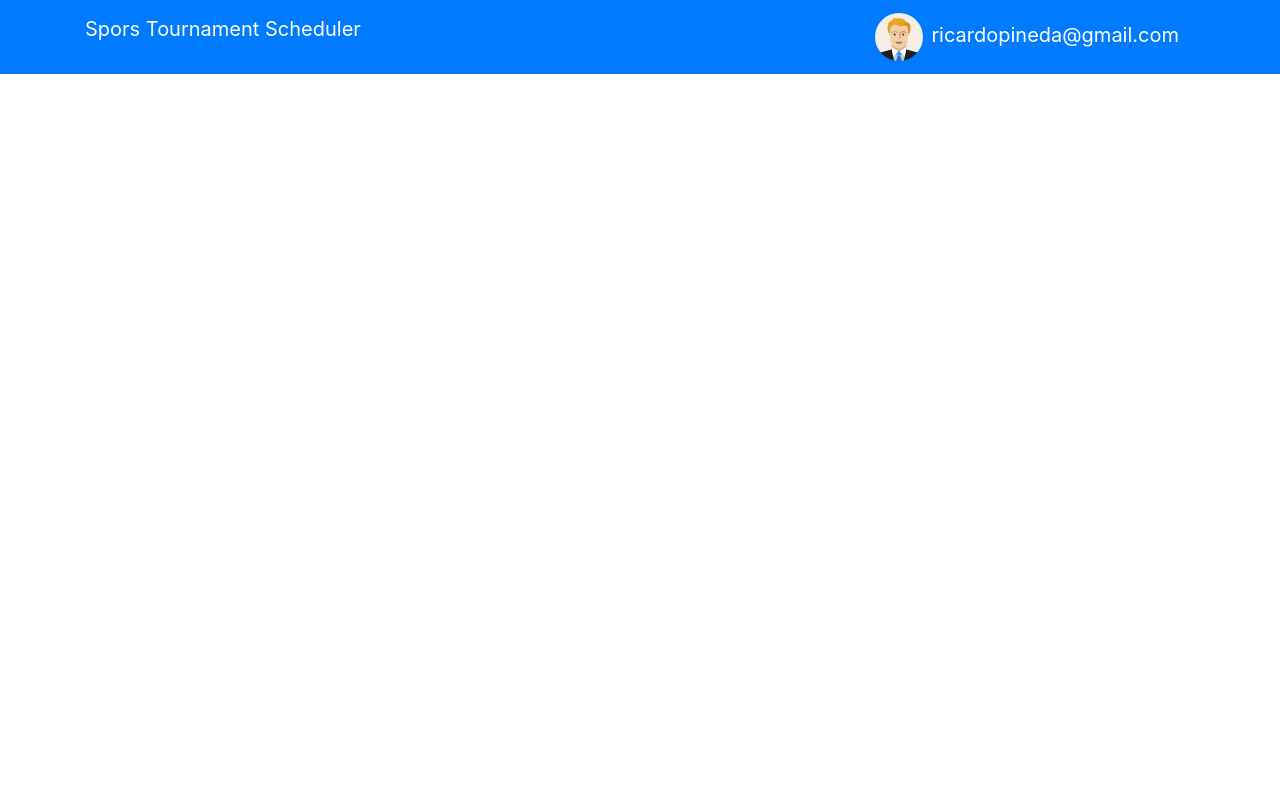
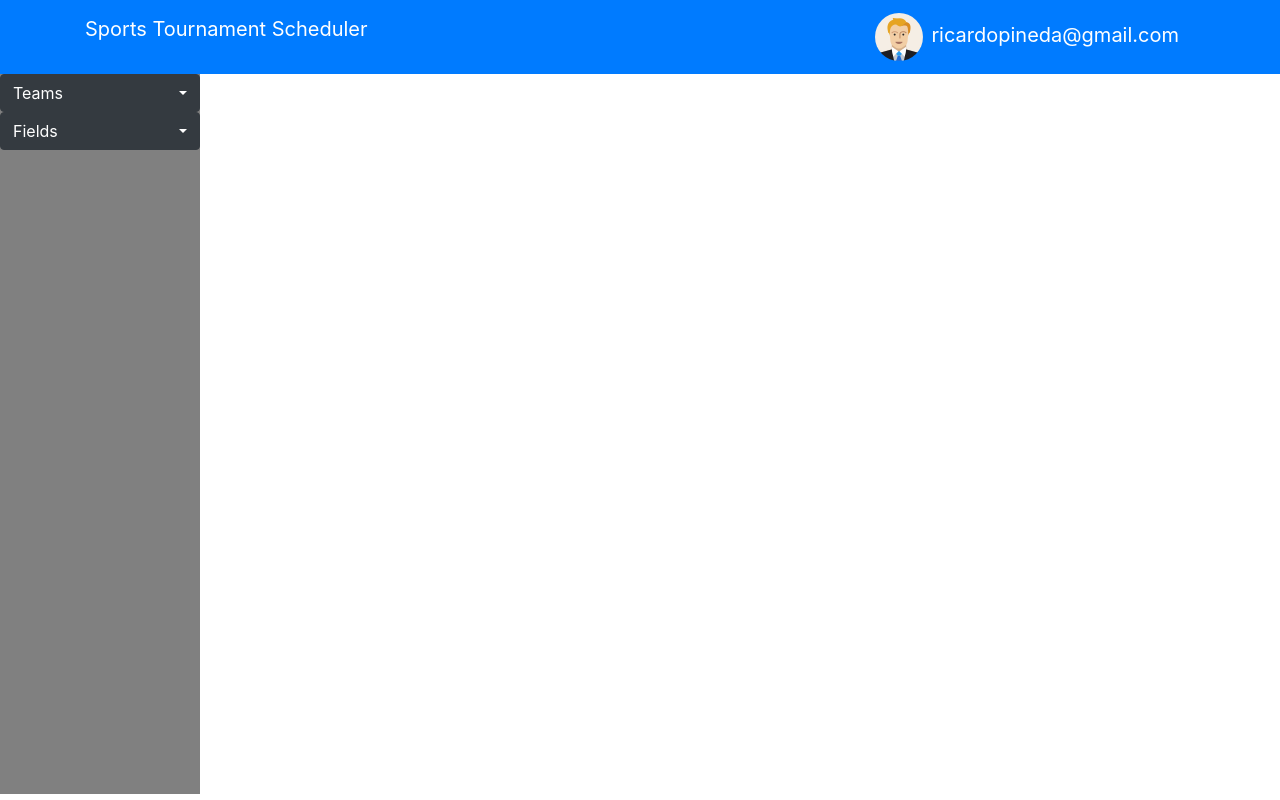
Before and after one commit to PinedaRicard0/FrontSTS, an Angular app: page / in a window 1280 px wide. Built offline with nearby package versions, Linux system fonts and the light colour scheme.

Commit message:
Adding new menu component, it will contain all access to tournament options

```diff
--- a/src/app/app.component.html
+++ b/src/app/app.component.html
@@ -1 +1,4 @@
 <app-header></app-header>
+<div>
+    <app-menu></app-menu>
+</div>
--- a/src/app/header/header.component.html
+++ b/src/app/header/header.component.html
@@ -1,10 +1,9 @@
 <nav class="navbar navbar-dark bg-primary">
     <div class="container">
-        <p class="navbar-brand">Spors Tournament Scheduler</p>
+        <p class="navbar-brand">Sports Tournament Scheduler</p>
         <div class="navbar-brand">
             <img class="imageRounded" src="assets/img/user.png" alt="logo">
             <span class="pl-2">{{user}}</span>
-            <span class="caret"></span>
         </div>
     </div>
 </nav>
--- /dev/null
+++ b/src/app/menu/menu/menu.component.css
@@ -0,0 +1,11 @@
+.wrapper {display: flex; align-items: stretch;}
+
+.menu-drop{width: 100% !important;}
+
+#sidebar {min-width: 200px;max-width: 200px; min-height: 90vh;background: grey;}
+
+#sidebar.active {margin-left: -200px;}
+
+#sidebar > button{text-align: left;}
+
+.dropdown-toggle::after{float: right;margin-top: 6%;}
--- /dev/null
+++ b/src/app/menu/menu/menu.component.html
@@ -0,0 +1,24 @@
+<div class="wrapper">
+    <!-- Sidebar -->
+    <nav id="sidebar">
+
+        <button class="menu-drop btn dropdown-toggle btn-dark" data-toggle="collapse" data-target="#teams"
+        (click)="onMenuButtonClick('teams')">
+            Teams
+        </button>
+        <div id="teams" class="collapse" #teams>
+            <a href="#" class="dropdown-item">Male</a>
+            <a href="#" class="dropdown-item">Female</a>
+            <a href="#" class="dropdown-item">Mixed</a>
+        </div>
+        <button class="menu-drop btn dropdown-toggle btn-dark" data-toggle="collapse" data-target="#fields"
+        (click)="onMenuButtonClick('fields')">
+            Fields
+        </button>
+        <div id="fields" class="collapse" #fields>
+            <a href="#" class="dropdown-item">1</a>
+            <a href="#" class="dropdown-item">2</a>
+            <a href="#" class="dropdown-item">2</a>
+        </div>
+    </nav>
+</div>
--- /dev/null
+++ b/src/app/menu/menu/menu.component.ts
@@ -0,0 +1,37 @@
+import { Component, OnInit, ViewChild, ElementRef } from '@angular/core';
+
+@Component({
+  selector: 'app-menu',
+  templateUrl: './menu.component.html',
+  styleUrls: ['./menu.component.css']
+})
+export class MenuComponent implements OnInit {
+
+  @ViewChild('teams') teamB: ElementRef;
+  @ViewChild('fields') fieldB: ElementRef;
+  constructor() { }
+
+  ngOnInit() {
+  }
+
+  onMenuButtonClick(option: string){
+    if(option == 'teams')
+    {
+      if(this.teamB.nativeElement.classList.contains('show')){
+        this.teamB.nativeElement.classList.remove('show')
+      }
+      else{
+        this.teamB.nativeElement.classList.add('show')
+      }
+    }
+    else if(option == 'fields'){
+      if(this.fieldB.nativeElement.classList.contains('show')){
+        this.fieldB.nativeElement.classList.remove('show')
+      }
+      else{
+        this.fieldB.nativeElement.classList.add('show')
+      }
+    }
+  }
+
+}
```
Also changed, not shown: src/app/app.module.ts (+10 -1 lines).
